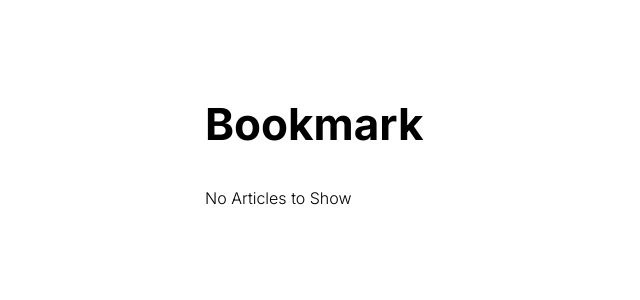
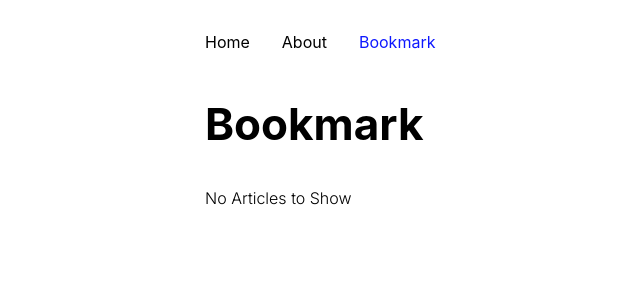
Before and after one commit to devardha/devardha-v2, a Next.js app: page /bookmark in a window 1280 px wide. Shown: the top 300 px of the page, without its empty margins (35-675 px from the left). Built offline with nearby package versions, Linux system fonts and the light colour scheme.

Commit message:
Add navigation menu

```diff
--- a/components/Layout.tsx
+++ b/components/Layout.tsx
@@ -13,7 +13,7 @@ const Layout = ({ children, title }) => {
                 <meta name="googlebot" content="index,follow"/>
                 <title>{title}</title>
             </Head>
-            {/* <Navbar/> */}
+            <Navbar/>
             {children}
         </Wrapper>
     );
--- a/components/Navbar.tsx
+++ b/components/Navbar.tsx
@@ -1,13 +1,17 @@
 import React from 'react'
 import Styled from '@emotion/styled'
+import Link from 'next/link'
+import { useRouter } from 'next/router'
 
 const Navbar = () => {
+    const router = useRouter()
+
     return (
         <Wrapper>
             <ul>
-                <li className="active">Home</li>
-                <li>Portfolio</li>
-                <li>About</li>
+                <Link href="/"><li className={router.pathname === '/' ? 'active' : ''}>Home</li></Link>
+                <Link href="/about"><li className={router.pathname === '/about' ? 'active' : ''}>About</li></Link>
+                <Link href="/bookmark"><li className={router.pathname === '/bookmark' ? 'active' : ''}>Bookmark</li></Link>
             </ul>
         </Wrapper>
     );
@@ -17,26 +21,33 @@ const Wrapper = Styled.nav`
     width:100%;
     display:flex;
     justify-content:center;
-    margin:0 auto;
     margin-bottom:2rem;
-    max-width:800px;
     align-items: center;
+    padding: 2rem 1.5rem;
+    position: fixed;
+    z-index: 1;
+    background: #fff;
+    top: 0;
 
     ul{
         display:flex;
-        justify-content:center;
+        justify-content:flex-start;
         width:100%;
+        max-width:800px;
         margin:0 auto;
 
         li{
             color:#000;
-            margin-left:1rem;
-            padding:1rem .5rem;
+            margin-right:2rem;
             cursor:pointer;
 
             &:hover{
-                text-decoration:underline;
+                color:#0e18ff;
             }
+        }
+
+        .active{
+            color:#0e18ff;
         }
     }
 `
--- a/pages/bookmark.tsx
+++ b/pages/bookmark.tsx
@@ -89,26 +89,31 @@ const Wrapper = Styled.div`
     .page-head, .page-body{
         max-width:800px;
         padding:0;
+        padding: 0 1.5rem;
+    }
+
+    .page-head{
+        margin-top: 6rem;
     }
 
     .post{
         display:flex;
         width:100%;
         margin:1.5rem 0;
-        height:160px;
+        flex-direction: column;
 
         .post-image{
-            width:35%;
-            height:100%;
+            width:100%;
+            height:210px;
 
             img{
-                border-radius:8px 0 0 8px;
+                border-radius:8px 8px 0 0;
             }
         }
 
         .post-preview{
-            width:65%;
-            padding:0 1.5rem;
+            width:100%;
+            padding:1rem 0 1.5rem 0;
             display:flex;
             flex-direction:column;
             justify-content: center;
@@ -144,14 +149,35 @@ const Wrapper = Styled.div`
     }
 
     @media(min-width:768px){
+        .posts{
+            padding: 0;
+        }
+        .post{
+            flex-direction: row;
+        }
         .page-head{
-            margin-top:6rem;
+            padding:0;
 
             h1{
                 font-size:2.75rem;
                 line-height:3.5rem;
             }
         }
+        .page-body{
+            padding:0;
+        }
+        .post-image{
+            width:35% !important;
+            height:160px;
+
+            img{
+                border-radius:8px 0 0 8px;
+            }
+        }
+        .post-preview{
+            width:65% !important;
+            padding:1.5rem !important;
+        }
     }
 `
 
--- a/styles/globals.css
+++ b/styles/globals.css
@@ -12,7 +12,7 @@ html,
 body {
     padding: 0;
     margin: 0;
-    font-family: 'Inter', -apple-system, BlinkMacSystemFont, 'Segoe UI', 'Roboto', 'Oxygen', 'Ubuntu', 'Cantarell', 'Fira Sans', 'Droid Sans', 'Helvetica Neue', sans-serif;
+    font-family: -apple-system,BlinkMacSystemFont,"Segoe UI",Helvetica,Arial,sans-serif,"Apple Color Emoji","Segoe UI Emoji","Segoe UI Symbol";
 }
 
 a {
@@ -60,6 +60,7 @@ button{
 p{
     line-height: 1.5rem;
     font-weight: 300;
+    font-family: 'Inter', -apple-system, BlinkMacSystemFont, 'Segoe UI', 'Roboto', 'Oxygen', 'Ubuntu', 'Cantarell', 'Fira Sans', 'Droid Sans', 'Helvetica Neue', sans-serif;
 }
 
 /* Pages */
@@ -81,17 +82,18 @@ p{
     font-size: 1.25rem;
 }
 
-.page-head h3{
+.page-body h3{
     margin-top: 2rem;
     margin-bottom: 0;
     font-size: 1rem;
+    font-weight: 500;
 }
 
 .page-head{
     max-width:700px;
     margin:0 auto;
     margin-bottom:2rem;
-    margin-top: 1.5rem;
+    margin-top:6rem;
     padding: 0 1.5rem;
 }
 
```
Also changed, not shown: pages/[slug].tsx (+7 -0 lines), pages/about.tsx (+7 -0 lines), pages/index.tsx (+4 -5 lines), pages/sitemap.xml.tsx (added, +45 -0 lines), public/robots.txt (added).
